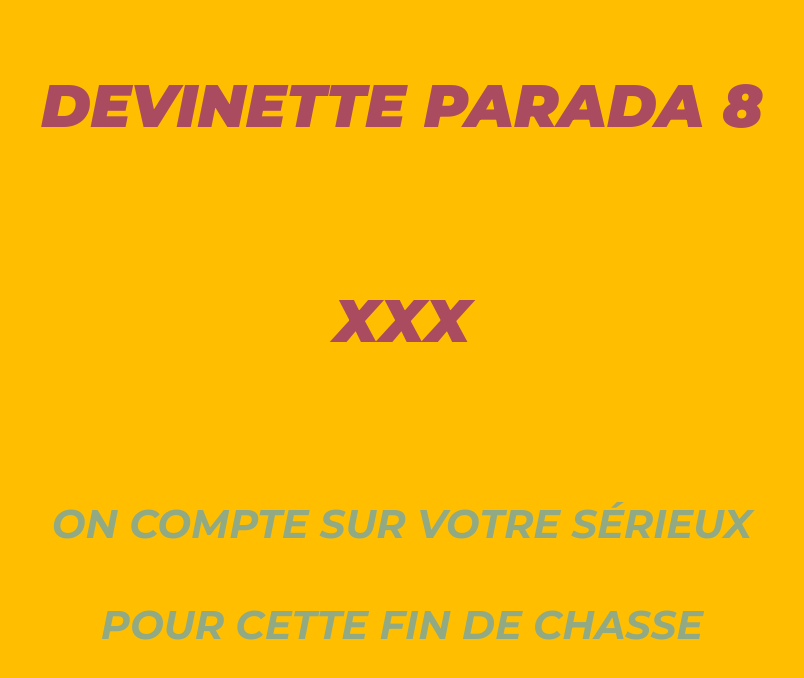
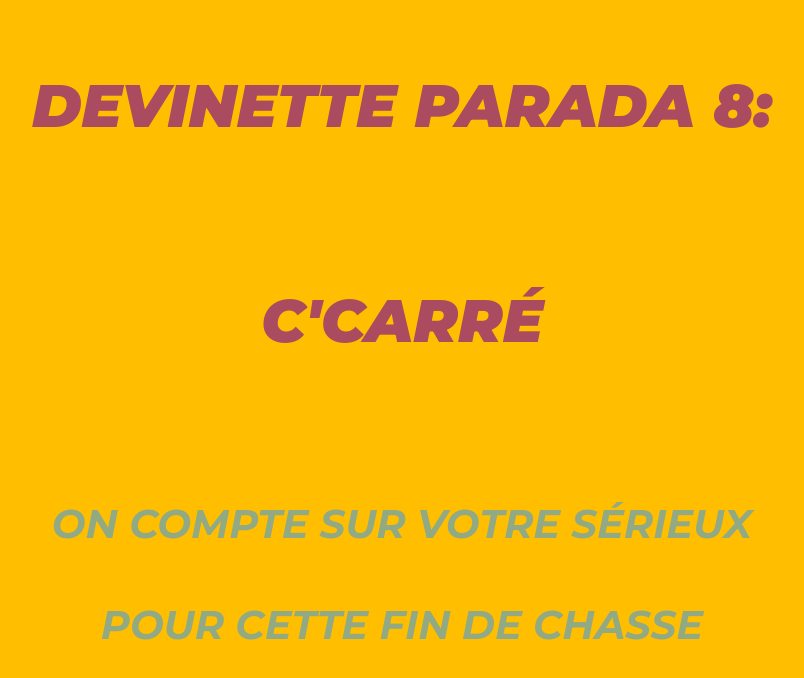
Before and after one commit to gabriellelailler/7spatule, a plain HTML site: page index.html in a window 1280 px wide. Shown: the part 1314-1992 px from the top of the page, without its empty margins (238-1042 px from the left). Drawn offline with nearby package versions, Linux system fonts and the light colour scheme; a web font is replaced by a local one.

Commit message:
Add files via upload

```diff
--- a/index.html
+++ b/index.html
@@ -36,11 +36,11 @@
       </div>
   <br/>
     <br/>
-    <h2> DEVINETTE PARADA 8</h2>
+    <h2> DEVINETTE PARADA 8:</h2>
     <br/>
     <br/>
     <br/>
-    <h2> XXX </h2>
+    <h2> C'CARRÉ </h2>
 
     <br/>
 
```
